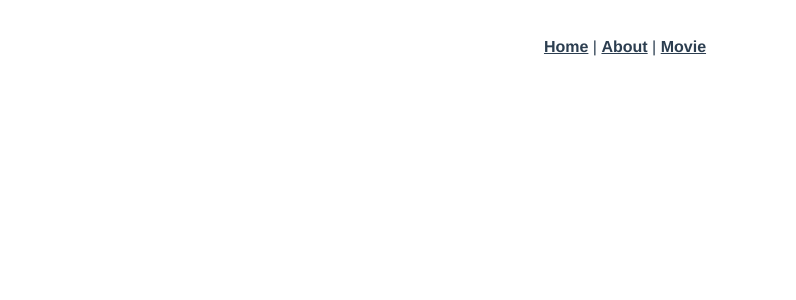
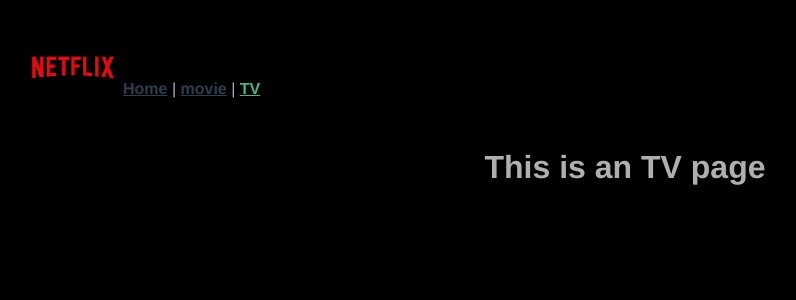
Before and after one commit to YUNHEEJAE/movie-vue-cli-sample, a Vue app: page /TV in a window 1280 px wide. Shown: the top 300 px of the page, without its empty margins (15-811 px from the left). Built offline with nearby package versions, Linux system fonts and the light colour scheme.

Commit message:
9월 29일 커밋

```diff
--- a/src/App.vue
+++ b/src/App.vue
@@ -1,25 +1,34 @@
 <template>
   <div id="app">
     <div id="nav">
+      <img src="../src/assets/netflix.png">
       <router-link to="/">Home</router-link> |
-      <router-link to="/about">About</router-link> |
-      <router-link to="/movie">Movie</router-link>
+      <router-link to="/movie">movie</router-link> |
+      <router-link to="/TV">TV</router-link>
     </div>
     <router-view/>
   </div>
 </template>
 
 <style>
+body {
+  background: black;
+}
+
 #app {
   font-family: Avenir, Helvetica, Arial, sans-serif;
   -webkit-font-smoothing: antialiased;
   -moz-osx-font-smoothing: grayscale;
   text-align: center;
-  color: #2c3e50;
+  color: #ffffffaf;
 }
 
 #nav {
   padding: 30px;
+  text-align: left;
+}
+#nav img {
+  width: 100px;
 }
 
 #nav a {
--- a/src/router/index.js
+++ b/src/router/index.js
@@ -11,12 +11,12 @@ const routes = [
     component: Home
   },
   {
-    path: '/about',
-    name: 'About',
+    path: '/TV',
+    name: 'TV',
     // route level code-splitting
     // this generates a separate chunk (about.[hash].js) for this route
     // which is lazy-loaded when the route is visited.
-    component: () => import(/* webpackChunkName: "about" */ '../views/About.vue')
+    component: () => import(/* webpackChunkName: "about" */ '../views/TV.vue')
   },
   {
     path: '/movie',
--- a/src/views/About.vue
+++ /dev/null
@@ -1,5 +0,0 @@
-<template>
-  <div class="about">
-    <h1>This is an about page</h1>
-  </div>
-</template>
--- a/src/views/Home.vue
+++ b/src/views/Home.vue
@@ -1,18 +1,34 @@
 <template>
-  <div class="home">
-    <img alt="Vue logo" src="../assets/logo.png">
-    <HelloWorld msg="Welcome to Your Vue.js App"/>
-  </div>
+    <div class="main">
+      <h1>This is an Main page</h1>
+      <List :items='results'/>
+    </div>
 </template>
 
 <script>
-// @ is an alias to /src
-import HelloWorld from '@/components/HelloWorld.vue'
+import List from '../components/List'
+const axios = require('axios')
+//const TMDB_KEY = 'b7ce98ef3071243e8db32a799eae4c3c';
+
+
 
 export default {
-  name: 'Home',
-  components: {
-    HelloWorld
-  }
+    data() {
+      return {
+        results:[]
+      }
+    },
+    mounted(){
+      axios.get(`https://api.themoviedb.org/3/movie/now_playing?api_key=b7ce98ef3071243e8db32a799eae4c3c&language=en-US&page=1`, {
+        }).then((response)=> {
+          this.results = response.data.results
+        })
+        .catch((error)=> {
+          console.log(error);
+        })
+    },
+    components:{
+      List
+    }
 }
 </script>
--- a/src/views/Movie.vue
+++ b/src/views/Movie.vue
@@ -6,7 +6,6 @@
 </template>
 
 <script>
-import Poster from '../components/Poster'
 import List from '../components/List'
 const axios = require('axios')
 //const TMDB_KEY = 'b7ce98ef3071243e8db32a799eae4c3c';
@@ -29,7 +28,6 @@ export default {
         })
     },
     components:{
-      Poster,
       List
     }
 }
--- /dev/null
+++ b/src/views/TV.vue
@@ -0,0 +1,5 @@
+<template>
+  <div class="TV">
+    <h1>This is an TV page</h1>
+  </div>
+</template>
```
Also changed, not shown: src/api.js (+14 -14 lines), package.json (line endings or trailing spaces), src/assets/netflix.png (added).
